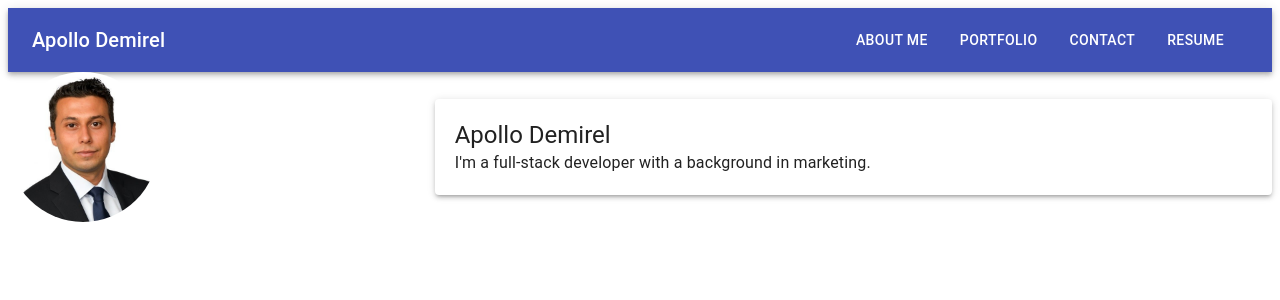
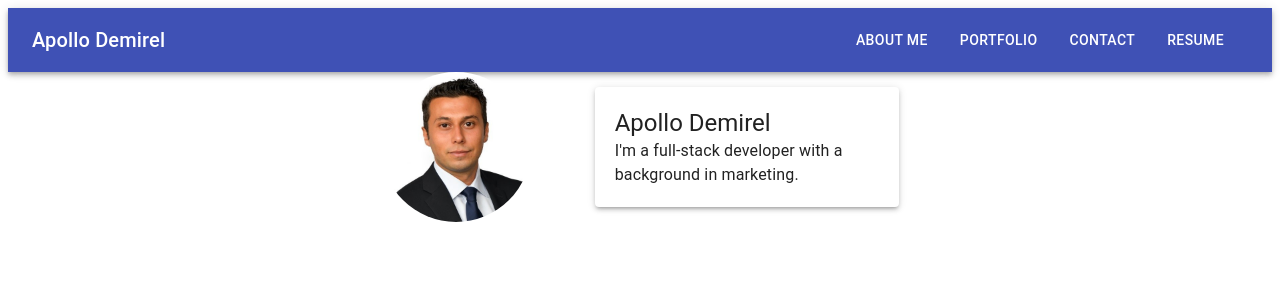
Before and after one commit to demiapollo/react-portfolio2, a React (Create React App) app: page / in a window 1280 px wide. Shown: the top 300 px of the page. Built offline with nearby package versions, Linux system fonts and the light colour scheme.

Commit message:
about.js improved

```diff
--- a/src/components/About.js
+++ b/src/components/About.js
@@ -6,8 +6,9 @@ import profilePhoto from '../assets/profile_photo.jpg';
 
 const About = () => {
   return (
-    <Grid container spacing={2} direction="row" justifyContent="center" alignItems="center">
-      <Grid item xs={6} sm={4} alignItems="center" >
+    <Grid container spacing={2} direction="row" justifyContent="center" alignItems="center" >
+      <Grid item sm={2} alignItems="center" sx={{ mt: 25 }} >
+        {/* sx is not working */}
         {/* <img src={profilePhoto} alt="profilePhoto" /> */}
 
         <Avatar
@@ -18,7 +19,7 @@ const About = () => {
         />
 
       </Grid>
-      <Grid item xs={12} sm={8}>
+      <Grid item sm={3} alignItems="center" >
         <Paper elevation={3} style={{ padding: '20px' }}>
           <Typography variant="h5" component="h2">
             Apollo Demirel
```
